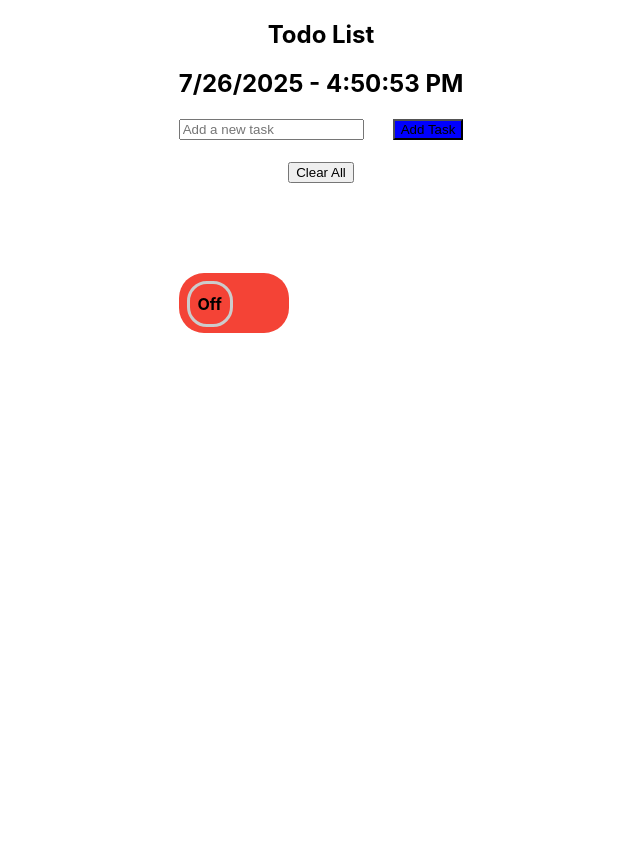
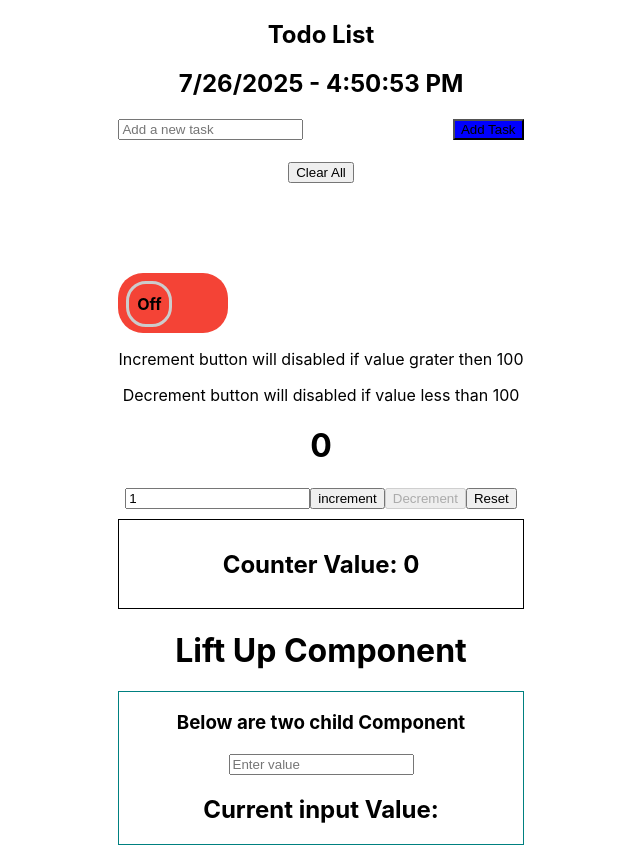
Before and after one commit to jayeshIT/reactdemo, a React (Create React App) app: page / in a window 1280 px wide. Shown: the whole page, without its empty margins (319-959 px from the left). Before the commit the page ends 800 px from the top, so only its background shows below. Built offline with nearby package versions, Linux system fonts and the light colour scheme.

Commit message:
setcCounter

```diff
--- a/src/App.js
+++ b/src/App.js
@@ -1,6 +1,7 @@
 import logo from './logo.svg';
 import './App.css';
 import React from 'react';
+import useState from 'react';
 import { Counterchild } from './component/counterchild';
 import { Liftupcomponent } from './component/Liftupcomponent';
 import Toggleswitch from './projects/ToggleSwitch/ToggleSwitch';
@@ -8,18 +9,38 @@ import { Todo } from './projects/Todo/Todo';
 function App() {
   console.log("App Rendered");
   var [count, setCount] = React.useState(0);
+ var [counter, setCounter] = React.useState(1);
+  let handleButtonclick = () => {
+     setCount(count + counter);
+  };
+  let handleButtonclickDec =() =>{
+    if(count >0){
+      setCount(count - counter);
+    }
+  }
+  let handleButtonReset =() =>{
+    setCount(0)
+    setCounter(1);
+  }
 
-  let handleButtonclick = () => {
-    setCount(++count);
-  };
+  let handleChangeCounter = (event) =>{
+      setCounter(Number(event.target.value));
+       setCount(0)
+  }
+
   return (
     <div className="App">
       <Todo></Todo>
       <Toggleswitch />
-      {/*<h1>{count}</h1>
-      <button onClick={handleButtonclick}>Click Me!</button>
+      <p>Increment button will disabled if value grater then 100 </p>
+        <p>Decrement button will disabled if value less than 100 </p>
+     <h1>{count}</h1>
+       <input type='text' placeholder='enter couonter' onChange={handleChangeCounter} value={counter}/>
+       <button onClick={handleButtonclick} disabled={count >= 100}> increment</button>
+       <button onClick={handleButtonclickDec} disabled={count <=0} >Decrement</button>
+       <button onClick={handleButtonReset}>Reset</button>
       <Counterchild count={count} />
-      <Liftupcomponent></Liftupcomponent> */}
+      <Liftupcomponent></Liftupcomponent>
     </div>
   );
 }
--- a/src/projects/Todo/Todo.jsx
+++ b/src/projects/Todo/Todo.jsx
@@ -2,6 +2,7 @@ import useState, { useEffect } from "react";
 import React from "react";
 import { MdCheck } from "react-icons/md";
 import { MdDeleteForever } from "react-icons/md";
+import { jsx } from "react/jsx-runtime";
 export const Todo = () => {
   const [dateTime, setDateTime] = React.useState();
   useEffect(() => {
@@ -21,7 +22,15 @@ export const Todo = () => {
   const handleInputChange = (value) => {
     setInputValue({ id: value, content: value, checked: false });
   };
-  const [tasks, setTasks] = React.useState([]);
+  const exportLocalStorageData = () => {
+    const data = localStorage.getItem("todoData");
+    debugger;
+    if (data == null || data == undefined || data.length == 0) {
+      return [];
+    }
+    return JSON.parse(data);
+  };
+  const [tasks, setTasks] = React.useState(exportLocalStorageData);
 
   const handleFormSubmit = () => {
     const { id, content, checked } = inputValue;
@@ -33,7 +42,11 @@ export const Todo = () => {
       return;
     }
 
-    setTasks((prevTask) => [...prevTask, { id, content, checked }]);
+    setTasks((prevTask) => [{ id, content, checked },...prevTask]);
+    localStorage.setItem(
+      "todoData",
+      JSON.stringify([...tasks, { id, content, checked }])
+    );
     setInputValue({ id: "", content: "", checked: "" });
   };
   const handleDeleteAll = () => {
@@ -42,6 +55,7 @@ export const Todo = () => {
       return;
     }
     setTasks([]);
+    localStorage.setItem('todoData', [])
   };
   const handleSingleDelete = (id) => {
     console.log("Deleting task at index:", id);
@@ -49,6 +63,10 @@ export const Todo = () => {
     if (indx > -1) {
       tasks.splice(indx, 1);
       setTasks([...tasks]);
+      localStorage.setItem(
+      "todoData",
+      JSON.stringify([...tasks])
+    );
       return;
     }
   };
```
